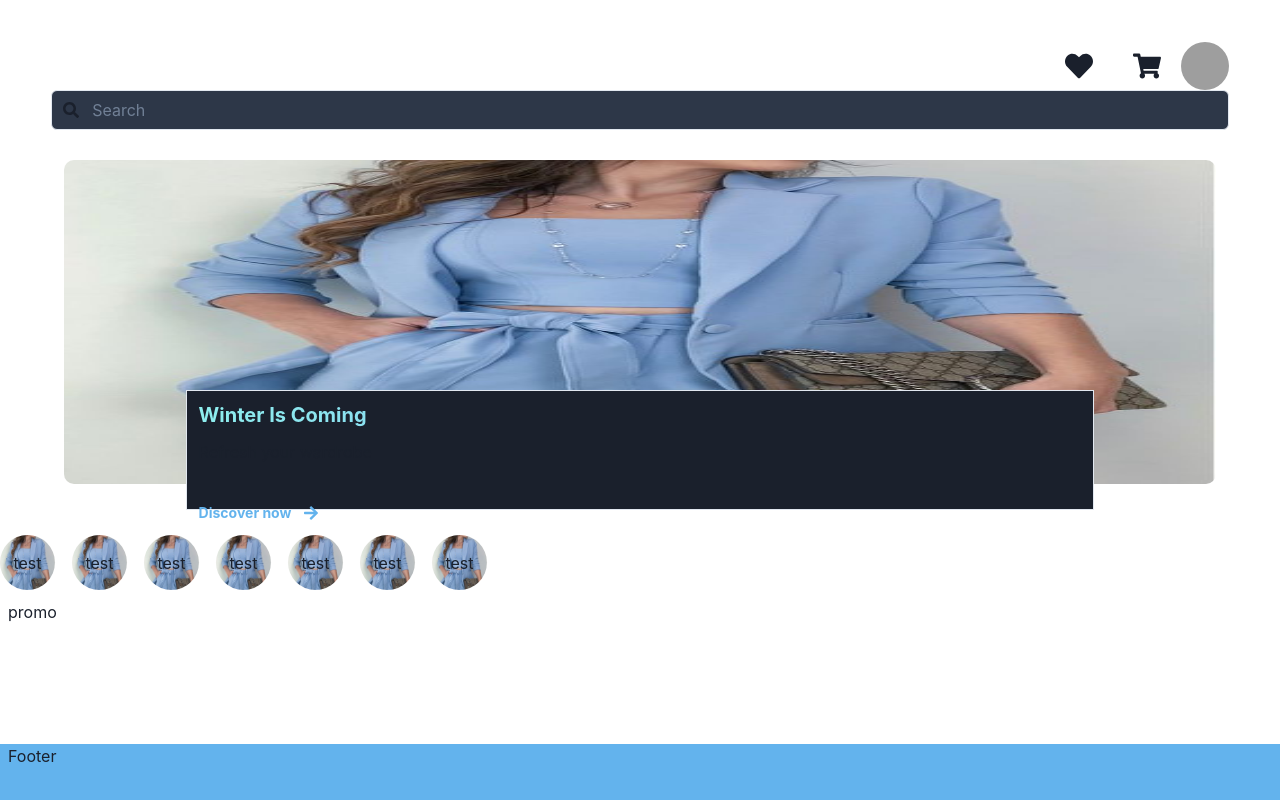
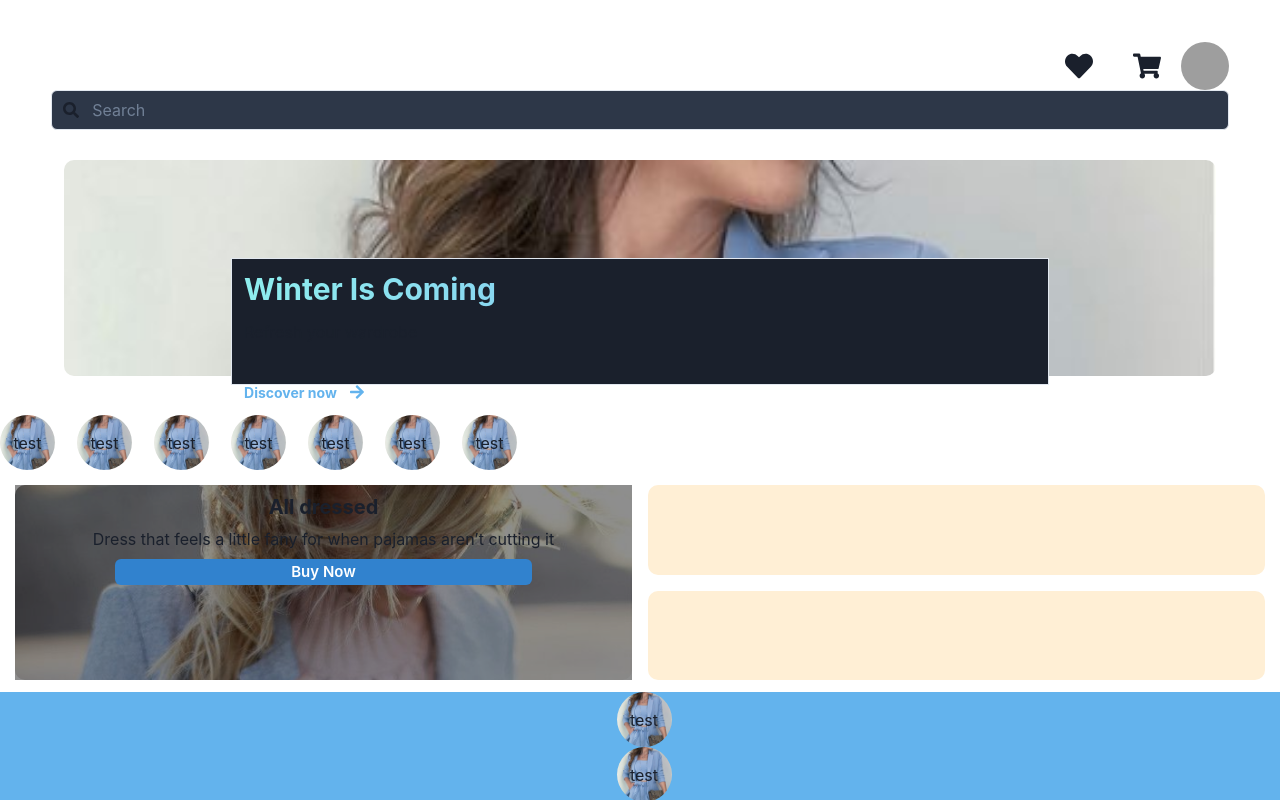
Before and after one commit to Tthiagoo/MyNextEcommerce, a Next.js app: page /home2 in a window 1280 px wide. Built offline with nearby package versions, Linux system fonts and the light colour scheme; grey boxes are pictures that could not be loaded.

Commit message:
components da section promo

```diff
--- a/src/components/home/Destach/index.tsx
+++ b/src/components/home/Destach/index.tsx
@@ -23,17 +23,26 @@ export default function Destach() {
       alignItems={'start'}
       justifyContent="center"
     >
+      <Flex
+        width="90%"
+        h="90%"
+        backgroundImage="url('/mainPhoto2.png')"
+        backgroundSize={'cover'}
+        justifyContent="center"
+        borderRadius="10px"
+        alignItems="end"
+      >
         <Box
           width="71%"
-        height="15%"
-        bottom="calc(48% - 94px);"
-        position="absolute"
+          height="59%"
+          bottom="calc(55% - 128px);"
+          position="relative"
           backgroundColor="gray.800"
           borderWidth={'1px'}
         >
           <Stack p={3} spacing={{ base: '5', lg: '10' }}>
             <Stack spacing={{ base: '1', lg: '4' }}>
-            <Heading size="md">
+              <Heading size="lg">
                 <Text bgClip="text" bgGradient="linear(to-l, #7EA7F6, #8EEEEE)">
                   Winter Is Coming
                 </Text>
@@ -50,8 +59,7 @@ export default function Destach() {
             </HStack>
           </Stack>
         </Box>
-
-      <Image borderRadius="10px" src="/mainPhoto2.png" width="90%" h="90%" />
+      </Flex>
 
       {/*<Box p={5} shadow="md" borderWidth="1px">
         <Heading fontSize="xl"></Heading>
--- a/src/components/home/category.tsx
+++ b/src/components/home/category.tsx
@@ -13,7 +13,7 @@ export default function Category() {
       overflowY={'hidden'}
       overflowX="scroll"
     >
-      <HStack spacing={'17px'}>
+      <HStack spacing={'22px'}>
         <Circle
           size={'55px'}
           backgroundImage="url('/mainPhoto2.png')"
--- /dev/null
+++ b/src/components/home/promo.tsx
@@ -0,0 +1,58 @@
+import {
+  Box,
+  Button,
+  Grid,
+  GridItem,
+  Heading,
+  HStack,
+  Icon,
+  Link,
+  Stack,
+  Text,
+  VStack
+} from '@chakra-ui/react'
+import React from 'react'
+import { FaArrowRight } from 'react-icons/fa'
+
+export default function Promo() {
+  return (
+    <GridItem area={'promo'} marginTop="5px" px="15px">
+      <Grid
+        h="100%"
+        w="100%"
+        templateRows="repeat(2, 1fr)"
+        templateColumns="repeat(4, 1fr)"
+        gap={4}
+      >
+        <GridItem
+          rowSpan={2}
+          backgroundImage="url('/promo1.jpg')"
+          borderRadius="10px"
+          colSpan={2}
+          backgroundSize={'cover'}
+        >
+          <Box bgColor="rgba(0, 0, 0, 0.445)" p="10px" w="100%" h="100%">
+            <VStack h="100%" w="100%">
+              <Heading size="md">All dressed</Heading>
+              <Text>
+                Dress that feels a little fany for when pajamas aren’t cutting
+                it
+              </Text>
+              <Button
+                width="70%"
+                height={['15%', 'initial', '15%', '15%']}
+                fontSize={15}
+                color="white"
+                backgroundColor={'blue.500'}
+              >
+                Buy Now
+              </Button>
+            </VStack>
+          </Box>
+        </GridItem>
+        <GridItem colSpan={2} borderRadius="10px" bg="papayawhip" />
+        <GridItem colSpan={2} borderRadius="10px" bg="papayawhip" />
+      </Grid>
+    </GridItem>
+  )
+}
--- a/src/pages/home2.tsx
+++ b/src/pages/home2.tsx
@@ -1,29 +1,72 @@
-import { Button, Flex, Grid, GridItem, Image, Text } from '@chakra-ui/react'
+import {
+  Button,
+  Circle,
+  Flex,
+  Grid,
+  GridItem,
+  Image,
+  Text
+} from '@chakra-ui/react'
 import { GetServerSideProps } from 'next'
 import { getSession, signOut, useSession } from 'next-auth/react'
 import Category from '../components/home/category'
 import Destach from '../components/home/Destach'
 import Header from '../components/home/header'
+import Promo from '../components/home/promo'
 
 export default function Home() {
   return (
     <Grid
       width="100%"
       templateAreas={`"header""destach" "category""promo""footer"`}
-      gridTemplateRows={'20% 45% 10% 18% 1fr'}
+      gridTemplateRows={'20% 30% 10% 25% 1fr'}
       gridTemplateColumns={'1fr'}
       height="100vh"
+      overflowY={'scroll'}
     >
       <Header />
 
       <Destach />
 
       <Category />
-      <GridItem pl="2" area={'promo'}>
-        promo
-      </GridItem>
-      <GridItem pl="2" bg="blue.300" area={'footer'}>
-        Footer
+      <Promo />
+      <GridItem
+        display={'flex'}
+        flexDirection="column"
+        alignItems={'center'}
+        pl="2"
+        bg="blue.300"
+        area={'footer'}
+        marginTop="12px"
+      >
+        <Circle
+          size={'55px'}
+          backgroundImage="url('/mainPhoto2.png')"
+          backgroundSize={'cover'}
+        >
+          test
+        </Circle>
+        <Circle
+          size={'55px'}
+          backgroundImage="url('/mainPhoto2.png')"
+          backgroundSize={'cover'}
+        >
+          test
+        </Circle>
+        <Circle
+          size={'55px'}
+          backgroundImage="url('/mainPhoto2.png')"
+          backgroundSize={'cover'}
+        >
+          test
+        </Circle>
+        <Circle
+          size={'55px'}
+          backgroundImage="url('/mainPhoto2.png')"
+          backgroundSize={'cover'}
+        >
+          test
+        </Circle>
       </GridItem>
     </Grid>
   )
```
Also changed, not shown: public/523a56b9ec82c86afd1c95d893ee3b0f.jpg (added), public/promo1.jpg (added). Lines whose indentation alone changed are shown as unchanged.
